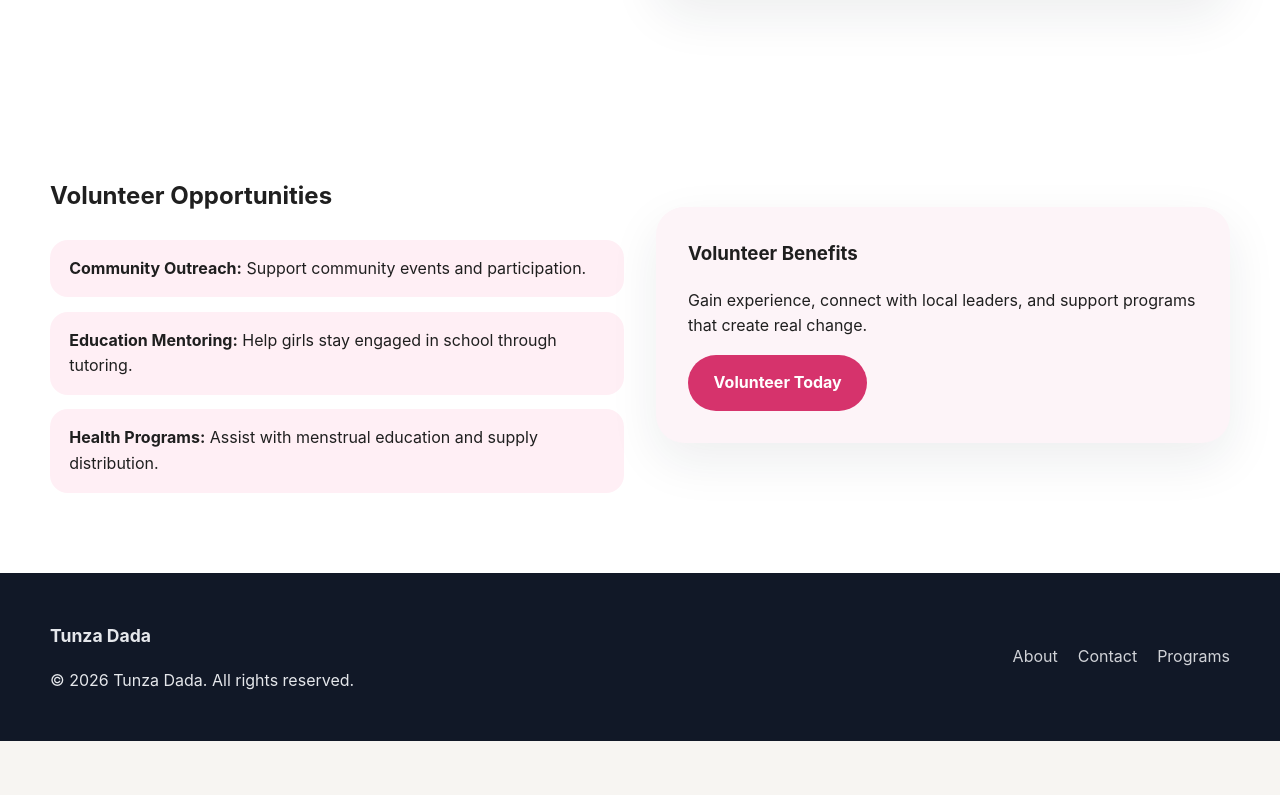
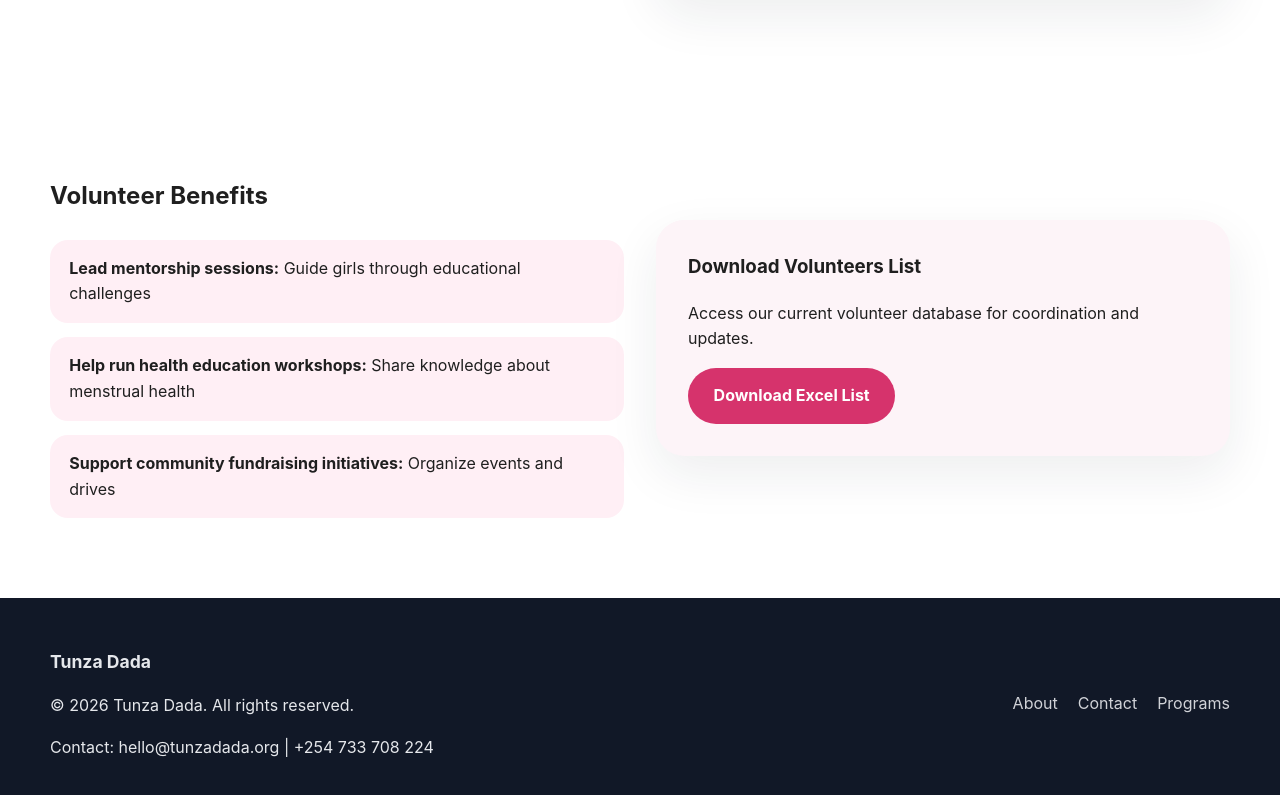
Before and after one commit to Layson254/Tunza-web, a website: page src/volunteer/index.html in a window 1280 px wide. Shown: the part 800-1595 px from the top of the page. Before the commit the page ends 1541 px from the top, so only its background shows below. Drawn offline with Linux system fonts and the light colour scheme.

Commit message:
Add contact details, update photos to African school kids, add carousel slides, API key for donations, and volunteers list download

```diff
--- a/src/volunteer/index.html
+++ b/src/volunteer/index.html
@@ -46,17 +46,17 @@
         <section class="impact-section">
             <div class="container volunteer-grid">
                 <div>
-                    <h2>Volunteer Opportunities</h2>
+                    <h2>Volunteer Benefits</h2>
                     <ul class="volunteer-list">
-                        <li><strong>Community Outreach:</strong> Support community events and participation.</li>
-                        <li><strong>Education Mentoring:</strong> Help girls stay engaged in school through tutoring.</li>
-                        <li><strong>Health Programs:</strong> Assist with menstrual education and supply distribution.</li>
+                        <li><strong>Lead mentorship sessions:</strong> Guide girls through educational challenges</li>
+                        <li><strong>Help run health education workshops:</strong> Share knowledge about menstrual health</li>
+                        <li><strong>Support community fundraising initiatives:</strong> Organize events and drives</li>
                     </ul>
                 </div>
                 <div class="donate-card">
-                    <h3>Volunteer Benefits</h3>
-                    <p>Gain experience, connect with local leaders, and support programs that create real change.</p>
-                    <a href="../pages/contact.html" class="btn btn-primary">Volunteer Today</a>
+                    <h3>Download Volunteers List</h3>
+                    <p>Access our current volunteer database for coordination and updates.</p>
+                    <a href="https://docs.google.com/spreadsheets/d/1example1234567890/edit?usp=sharing" class="btn btn-primary" target="_blank">Download Excel List</a>
                 </div>
             </div>
         </section>
@@ -67,6 +67,7 @@
             <div>
                 <p class="footer-brand">Tunza Dada</p>
                 <p>© 2026 Tunza Dada. All rights reserved.</p>
+                <p>Contact: hello@tunzadada.org | +254 733 708 224</p>
             </div>
             <div class="footer-links">
                 <a href="../pages/about.html">About</a>
```
Also changed, not shown: src/index.html (+11 -4 lines), src/pages/about.html (+1 -2 lines), src/pages/contact.html (+3 -2 lines), src/pages/donate.html (+2 -0 lines), src/pages/programs.html (+1 -0 lines).
